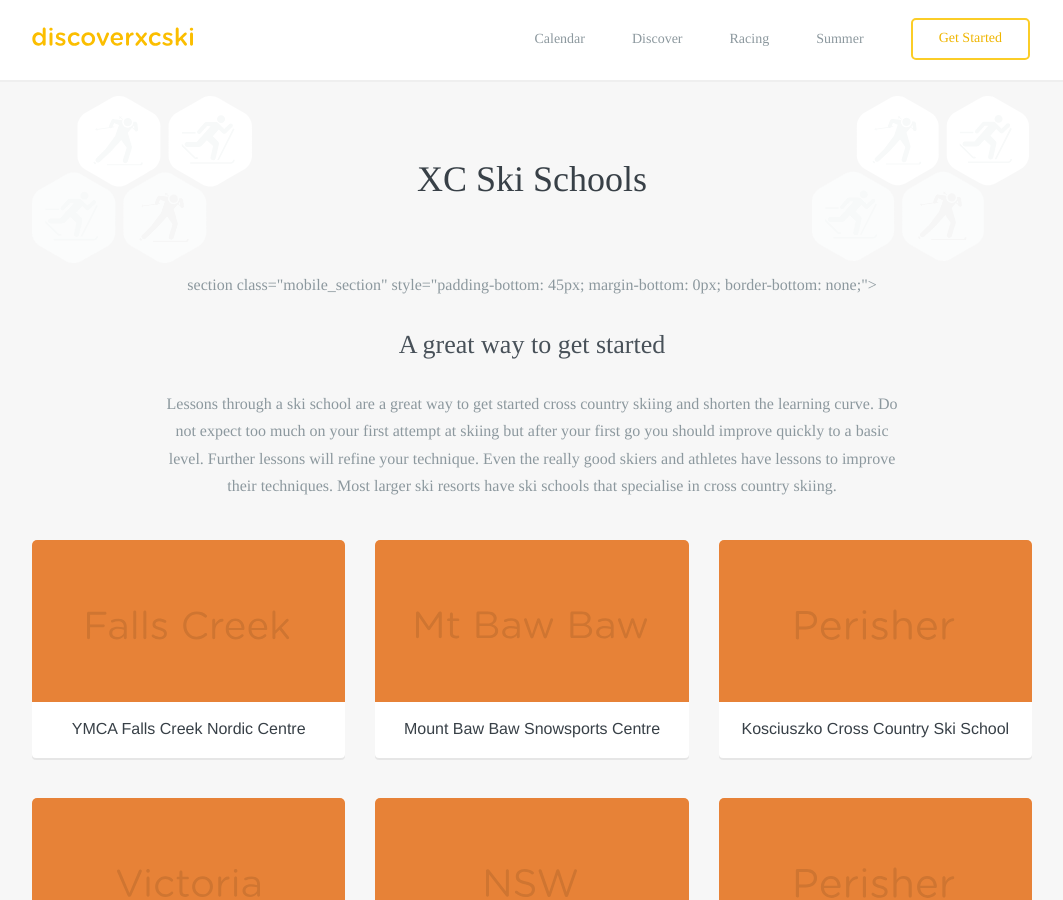
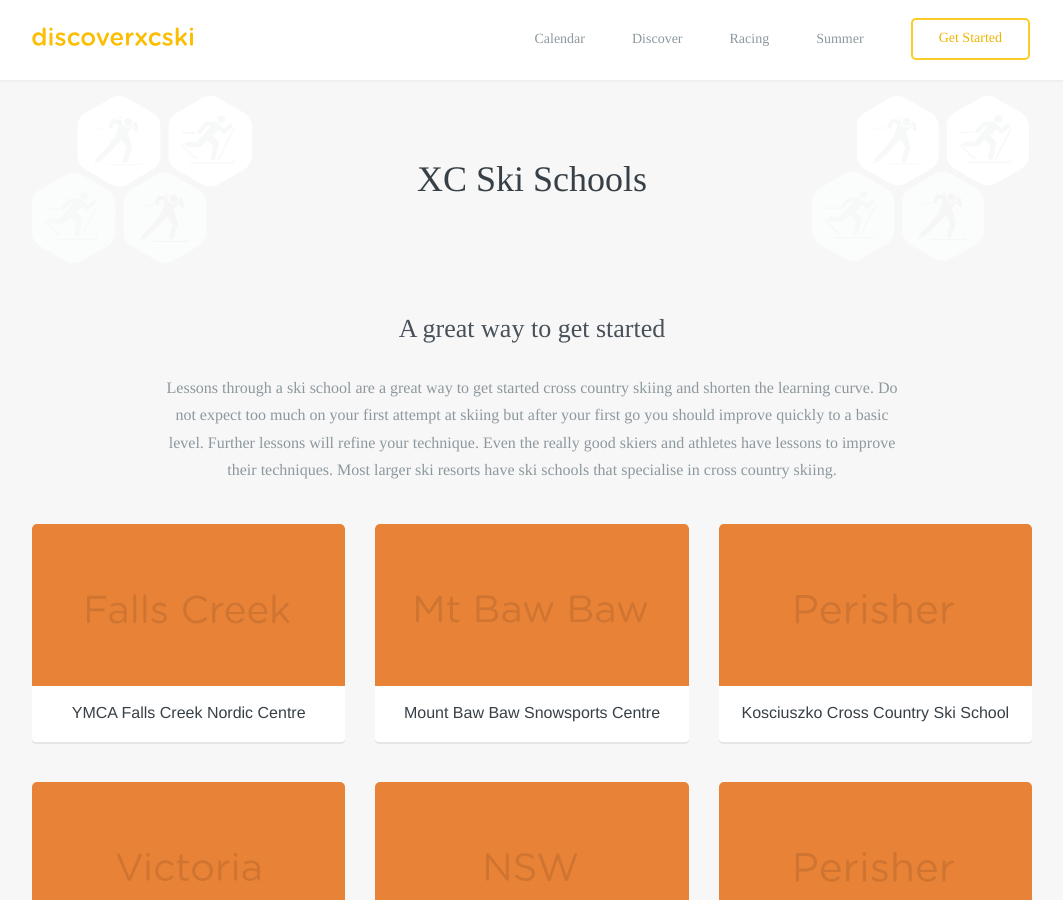
Before and after one commit to robcatto/robcatto.github.io, a Jekyll site: the page built from get-started/find-a-xc-ski-school/index.html, in a window 1280 px wide and 900 px high. Shown: the whole window, without its empty margins (108-1171 px from the left). Built offline with Jekyll 4.4.1, drawn with Linux system fonts in a browser that asks for light colours; some web fonts are replaced; Markdown is read by kramdown in place of the engine named in the settings.

Commit message:
Update index.html

```diff
--- a/get-started/find-a-xc-ski-school/index.html
+++ b/get-started/find-a-xc-ski-school/index.html
@@ -34,7 +34,7 @@ layout: default
 
 
 
-section class="mobile_section" style="padding-bottom: 45px; margin-bottom: 0px; border-bottom: none;">
+
 <h3>A great way to get started</h3>
 <p>
                     Lessons through a ski school are a great way to get started cross country skiing and shorten the learning curve.  Do not expect too much on your first attempt at skiing but after your first go you should improve quickly to a basic level.  Further lessons will refine your technique.  Even the really good skiers and athletes have lessons to improve their techniques. Most larger ski resorts have ski schools that specialise in cross country skiing.
```
